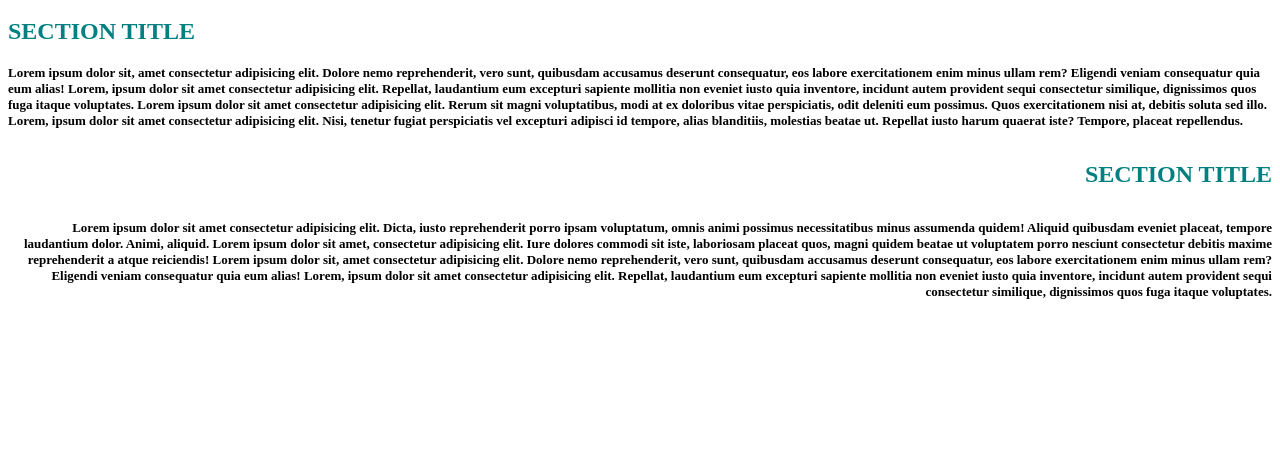
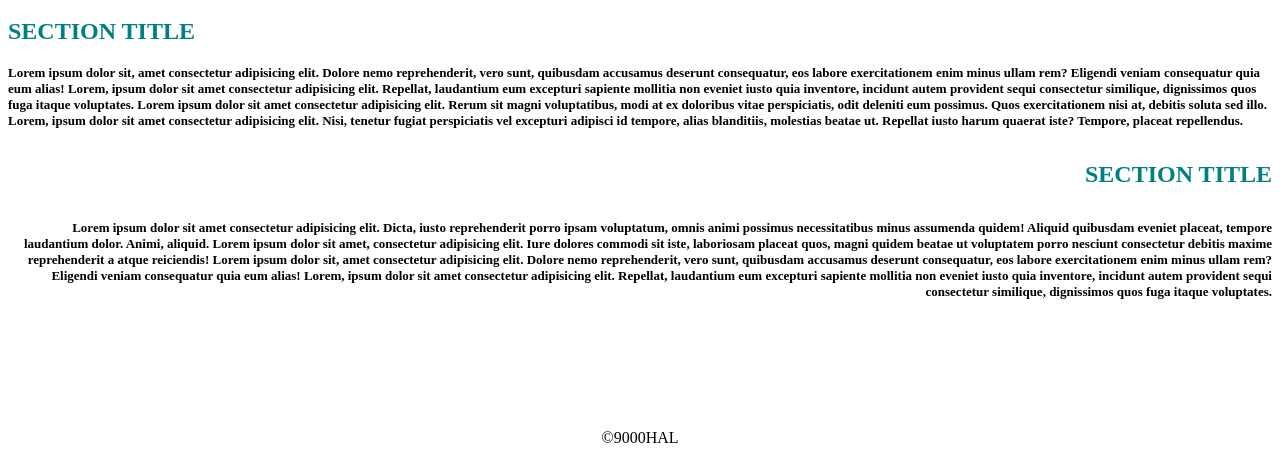
Before and after one commit to 9000HAL/mobile-friendly-practice-v.2, a plain HTML site: page index.html in a window 1280 px wide. Shown: the part 504-959 px from the top of the page. Before the commit the page ends 825 px from the top, so only its background shows below. Drawn offline with Linux system fonts and the light colour scheme.

Commit message:
added footer + copyright

```diff
--- a/css/style.css
+++ b/css/style.css
@@ -21,3 +21,7 @@ h5 {
     font-size: small;
     text-align:right
 }
+
+footer {
+    text-align: center;
+}
--- a/index.html
+++ b/index.html
@@ -27,4 +27,13 @@
 
 
 </body>
+
+<br>
+<br>
+<br>
+<br>
+<br>
+<br>
+
+<footer>&COPY;9000HAL</footer>
 </html>
```
